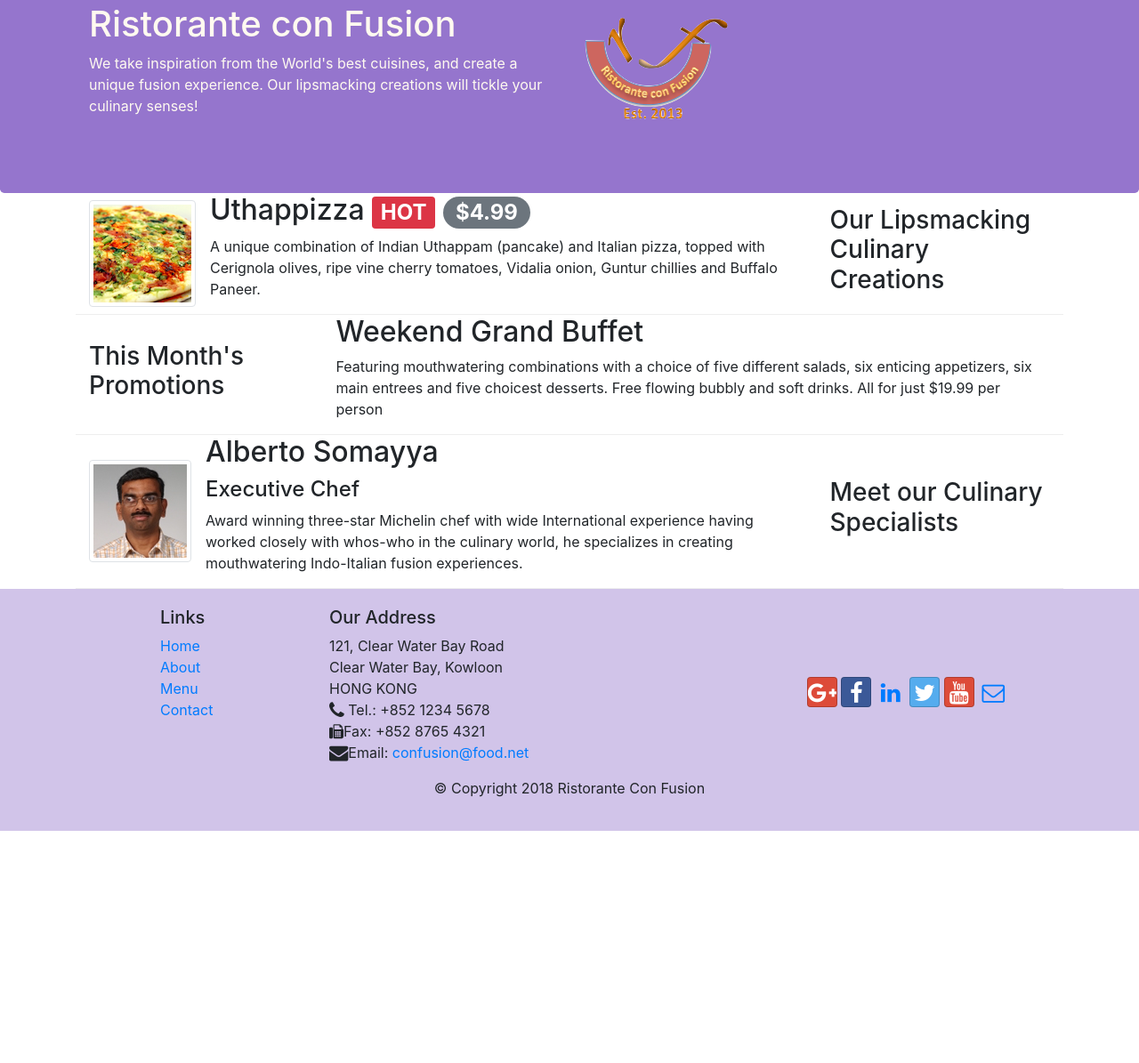
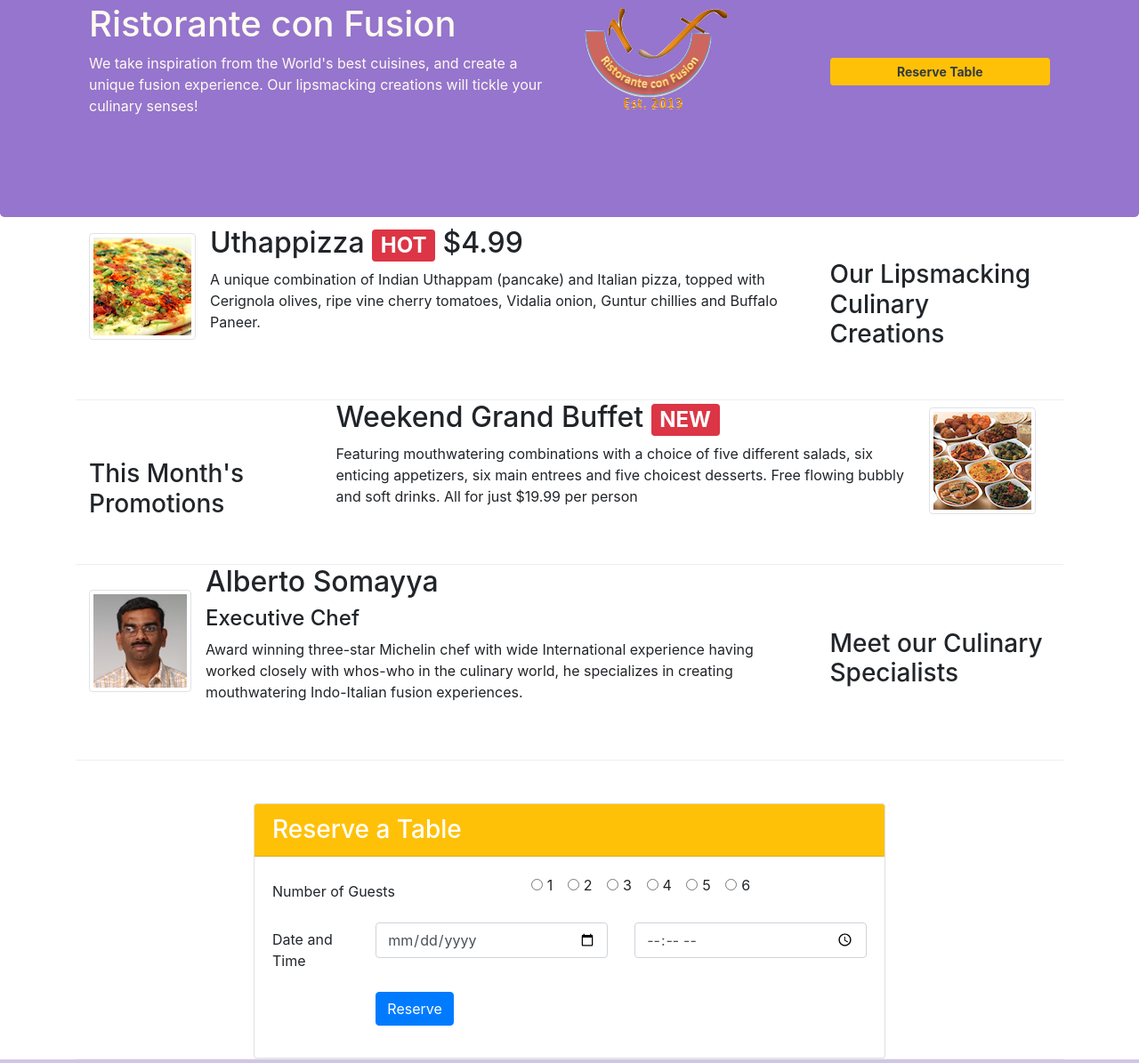
Before and after one commit to raj-hero/coursera-Front-End-Web-UI-Frameworks-and-Tools-Bootstrap-4, a website: page index.html in a window 1280 px wide. Shown: the part 117-1312 px from the top of the page at 89% size. Before the commit the page ends 1051 px from the top, so only its background shows below. Drawn offline with nearby package versions, Linux system fonts and the light colour scheme.

Commit message:
assignment 2

```diff
--- a/index.html
+++ b/index.html
@@ -25,10 +25,14 @@
             <a class="navbar-brand mr-auto" href="#"><img src="img/logo.png" height="30" width="41"></a>
             <div class="collapse navbar-collapse" id="Navbar">
                 <ul class="navbar-nav mr-auto">
-                    <li class="nav-item active"><a class="nav-link" href="#"><span class="fa fa-home fa-lg"></span> Home</a></li>
-                    <li class="nav-item"><a class="nav-link" href="./aboutus.html"><span class="fa fa-info fa-lg"></span> About</a></li>
-                    <li class="nav-item"><a class="nav-link" href="#"><span class="fa fa-list fa-lg"></span> Menu</a></li>
-                    <li class="nav-item"><a class="nav-link" href="/contactus.html"><span class="fa fa-address-card fa-lg"></span> Contact</a></li>
+                    <li class="nav-item active"><a class="nav-link" href="#"><span class="fa fa-home fa-lg"></span>
+                            Home</a></li>
+                    <li class="nav-item"><a class="nav-link" href="./aboutus.html"><span
+                                class="fa fa-info fa-lg"></span> About</a></li>
+                    <li class="nav-item"><a class="nav-link" href="#"><span class="fa fa-list fa-lg"></span> Menu</a>
+                    </li>
+                    <li class="nav-item"><a class="nav-link" href="/contactus.html"><span
+                                class="fa fa-address-card fa-lg"></span> Contact</a></li>
                 </ul>
             </div>
         </div>
@@ -42,8 +46,15 @@
                     <p>We take inspiration from the World's best cuisines, and create a unique fusion experience. Our
                         lipsmacking creations will tickle your culinary senses!</p>
                 </div>
-                <div class="col-12 col-sm align-self-center">
+                <div class="col-12 col-sm-3 align-self-center align-items-center mb-5">
                     <img src="img/logo.png" class="img-fluid">
+                </div>
+                <div class="col-12 col-sm-3 align-items-center align-self-center">
+                    <div class="form-group text-white">
+                        <div class="btn btn-warning btn-sm btn-block" >
+                            <a href="#Cardi" class="text-dark"> <strong>Reserve Table</strong>  </a>
+                        </div>
+                    </div>
                 </div>
             </div>
         </div>
@@ -51,15 +62,16 @@
 
     <div class="container">
         <div class="row row-content align-items-center">
-            <div class="col-12 col-sm-4 order-sm-last col-md-3">
+            <div class="col-12 col-sm-4 order-sm-last col-md-3 mt-5 mb-5">
                 <h3>Our Lipsmacking Culinary Creations</h3>
             </div>
-            <div class="col col-sm order-sm-first col-md">
+            <div class="col col-sm order-sm-first col-md mb-5">
                 <div class="media">
                     <img src="img/uthappizza.png" class="d-flex mr-3 img-thumbnail align-self-center" alt="uthapizza">
                     <div class="media-body">
-                        <h2 class="mt-0">Uthappizza <span class="badge badge-danger">HOT </span> <span class="badge badge-pill badge-secondary"> $4.99</span></h2>
-                        <p>A unique combination of Indian Uthappam (pancake) and Italian pizza, topped with Cerignola olives,
+                        <h2 class="mt-0">Uthappizza <span class="badge badge-danger">HOT </span> <spanclass="badge badge-pill badge-secondary"> $4.99</span></h2>
+                        <p class="d-none d-sm-block">A unique combination of Indian Uthappam (pancake) and Italian pizza, topped with Cerignola
+                            olives,
                             ripe vine cherry tomatoes, Vidalia onion, Guntur chillies and Buffalo Paneer.</p>
                     </div>
                 </div>
@@ -68,34 +80,104 @@
 
 
         <div class="row row-content align-items-center">
-            <div class="col-12 col-sm-4 col-md-3">
+            <div class="col-12 col-sm-4 col-md-3 mt-5 mb-4">
                 <h3>This Month's Promotions</h3>
             </div>
-            <div class="col col-sm col-md">
-                <h2>Weekend Grand Buffet</h2>
-                <p>Featuring mouthwatering combinations with a choice of five different salads, six enticing appetizers,
-                    six main entrees and five choicest desserts. Free flowing bubbly and soft drinks. All for just
-                    $19.99 per person </p>
+            <div class="col col-sm col-md mb-5">
+                <div class="media">
+                    <div class="media-body">
+                        <h2 class="mt-0">Weekend Grand Buffet <span class="badge badge-danger">NEW </span></h2>
+                        <p class="d-none d-sm-block">Featuring mouthwatering combinations with a choice of five different salads, six enticing appetizers,
+                            six main entrees and five choicest desserts. Free flowing bubbly and soft drinks. All for just
+                            $19.99 per person </p>
+                    </div>
+                    <img src="img/buffet.png" class="d-flex mr-3 img-thumbnail align-self-center" alt="uthapizza">
+                </div>
             </div>
         </div>
 
         <div class="row row-content align-items-center">
-            <div class="col-12 col-sm-4 order-sm-last col-md-3">
+            <div class="col-12 col-sm-4 order-sm-last col-md-3 mt-5 mb-5">
                 <h3>Meet our Culinary Specialists</h3>
             </div>
-            <div class="col col-sm order-sm-first col-md">
+            <div class="col col-sm order-sm-first col-md mb-5">
                 <div class="media">
                     <img src="img/alberto.png" alt="alberto" class="d-flex mr-3 img-thumbnail align-self-center">
                     <div class="media-body">
                         <h2 class="mt-0">Alberto Somayya</h2>
                         <h4>Executive Chef</h4>
-                        <p>Award winning three-star Michelin chef with wide International experience having worked closely with
+                        <p class="d-none d-sm-block">Award winning three-star Michelin chef with wide International experience having worked
+                            closely with
                             whos-who in the culinary world, he specializes in creating mouthwatering Indo-Italian fusion
                             experiences. </p>
                     </div>
                 </div>
             </div>
         </div>
+
+        <div class="row row-content">
+            <div class="col-12 col-sm-8 offset-sm-2 mt-5">
+                <div class="card" id="Cardi">
+                    <h3 class="card-header bg-warning text-white">Reserve a Table</h3>
+                    <div class="card-body">
+
+                        <div class="form-group row">
+                            <label for="rdio" class="col-12 col-sm-5 col-form-label align-items-right">Number of Guests</label>
+                            <div class="col-12 col-sm-7 mr-0 align-items-left justify-content-start">
+                                <div class="form-check form-check-inline">
+                                    <input class="form-check-input" type="radio" name="inlineRadioOptions"
+                                        id="inlineRadio1" value="option1">
+                                    <label class="form-check-label" for="inlineRadio1">1</label>
+                                </div>
+                                <div class="form-check form-check-inline">
+                                    <input class="form-check-input" type="radio" name="inlineRadioOptions"
+                                        id="inlineRadio2" value="option2">
+                                    <label class="form-check-label" for="inlineRadio2">2</label>
+                                </div>
+                                <div class="form-check form-check-inline">
+                                    <input class="form-check-input" type="radio" name="inlineRadioOptions"
+                                        id="inlineRadio3" value="option3">
+                                    <label class="form-check-label" for="inlineRadio3">3</label>
+                                </div>
+                                <div class="form-check form-check-inline">
+                                    <input class="form-check-input" type="radio" name="inlineRadioOptions"
+                                        id="inlineRadio4" value="option4">
+                                    <label class="form-check-label" for="inlineRadio4">4</label>
+                                </div>
+                                <div class="form-check form-check-inline">
+                                    <input class="form-check-input" type="radio" name="inlineRadioOptions"
+                                        id="inlineRadio5" value="option5">
+                                    <label class="form-check-label" for="inlineRadio5">5</label>
+                                </div>
+                                <div class="form-check form-check-inline">
+                                    <input class="form-check-input" type="radio" name="inlineRadioOptions"
+                                        id="inlineRadio6" value="option6">
+                                    <label class="form-check-label" for="inlineRadio6">6</label>
+                                </div>
+                            </div>
+                        </div>
+
+                        <div class="form-group row">
+                            <label for="datetime" class="col-12 col-sm-2 col-form-label">Date and Time</label>
+                            <div class="col-12 col-sm-5">
+                                <input type="date" class="form-control" id="datetime" name="datetime" placeholder="Date ">
+                            </div>
+                            <div class="col-12 col-sm-5">
+                                <input type="time" class="form-control" id="time" name="time" placeholder="Time">
+                            </div>
+                        </div>
+                        <div class="form-group row">
+                            <div class="col-sm-10 offset-sm-2">
+                                <button class="btn btn-primary" type="submit" >Reserve</button>
+                            </div>
+                        </div>
+
+                    </div>
+                </div>
+            </div>
+        </div>
+
+
     </div>
 
     <footer class="footer">
@@ -118,16 +200,22 @@
                         HONG KONG<br>
                         <i class="fa fa-phone fa-lg"></i> Tel.: +852 1234 5678<br>
                         <i class="fa fa-phone fa-fax"></i>Fax: +852 8765 4321<br>
-                        <i class="fa fa-envelope fa-lg"></i>Email: <a href="mailto:confusion@food.net">confusion@food.net</a>
+                        <i class="fa fa-envelope fa-lg"></i>Email: <a
+                            href="mailto:confusion@food.net">confusion@food.net</a>
                     </address>
                 </div>
                 <div class="col-12 col-sm-4 align-self-center">
                     <div class="text-center">
-                        <a class="btn btn-social-icon btn-google" href="http://google.com/+"><i class="fa fa-google-plus fa-lg"></i></a>
-                        <a class="btn btn-social-icon btn-facebook" href="http://www.facebook.com/profile.php?id="><i class="fa fa-facebook fa-lg"></i></a>
-                        <a class="btn btn-social-icon btn-linedin" href="http://www.linkedin.com/in/"><i class="fa fa-linkedin fa-lg"></i></a>
-                        <a class="btn btn-social-icon btn-twitter" href="http://twitter.com/"><i class="fa fa-twitter fa-lg"></i></a>
-                        <a class="btn btn-social-icon btn-google" href="http://youtube.com/"><i class="fa fa-youtube"></i></a>
+                        <a class="btn btn-social-icon btn-google" href="http://google.com/+"><i
+                                class="fa fa-google-plus fa-lg"></i></a>
+                        <a class="btn btn-social-icon btn-facebook" href="http://www.facebook.com/profile.php?id="><i
+                                class="fa fa-facebook fa-lg"></i></a>
+                        <a class="btn btn-social-icon btn-linedin" href="http://www.linkedin.com/in/"><i
+                                class="fa fa-linkedin fa-lg"></i></a>
+                        <a class="btn btn-social-icon btn-twitter" href="http://twitter.com/"><i
+                                class="fa fa-twitter fa-lg"></i></a>
+                        <a class="btn btn-social-icon btn-google" href="http://youtube.com/"><i
+                                class="fa fa-youtube"></i></a>
                         <a class="btn btn-social-icon" href="mailto:"><i class="fa fa-envelope-o fa-lg"></i></a>
                     </div>
                 </div>
```
